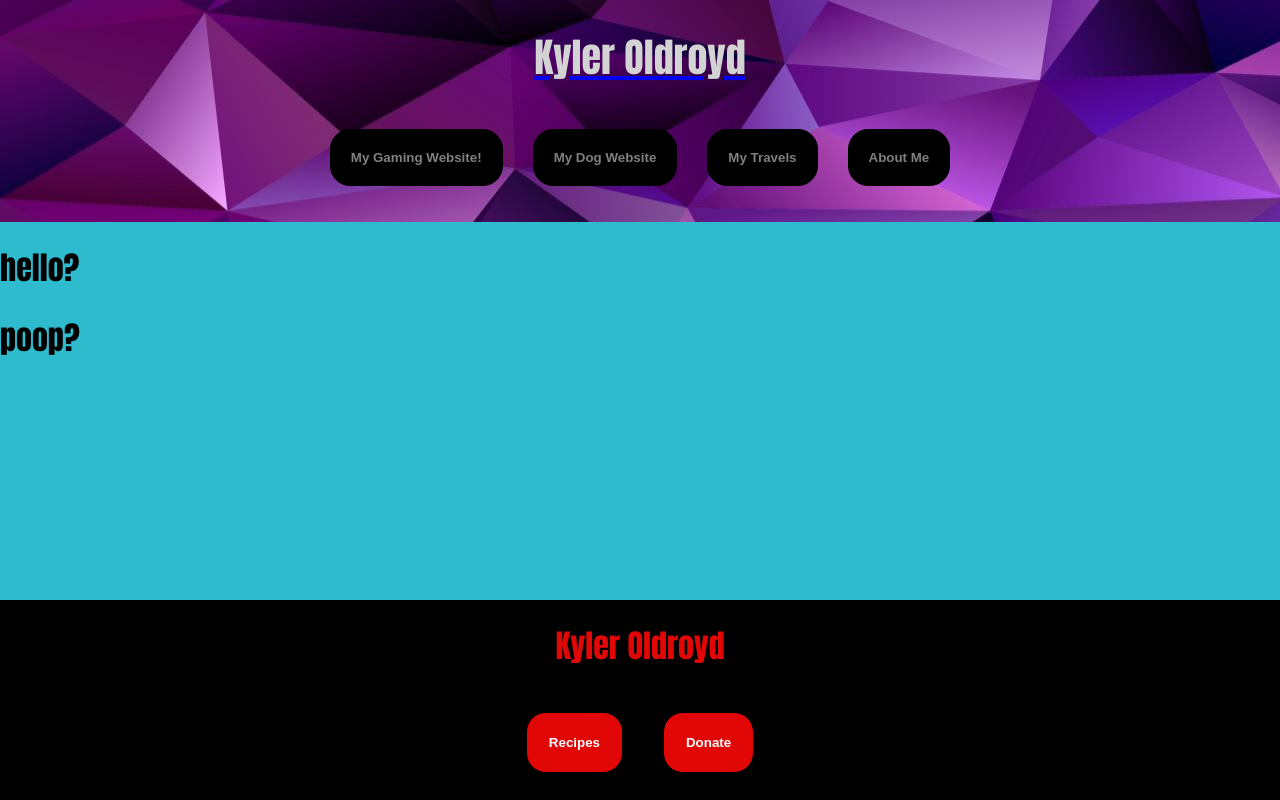
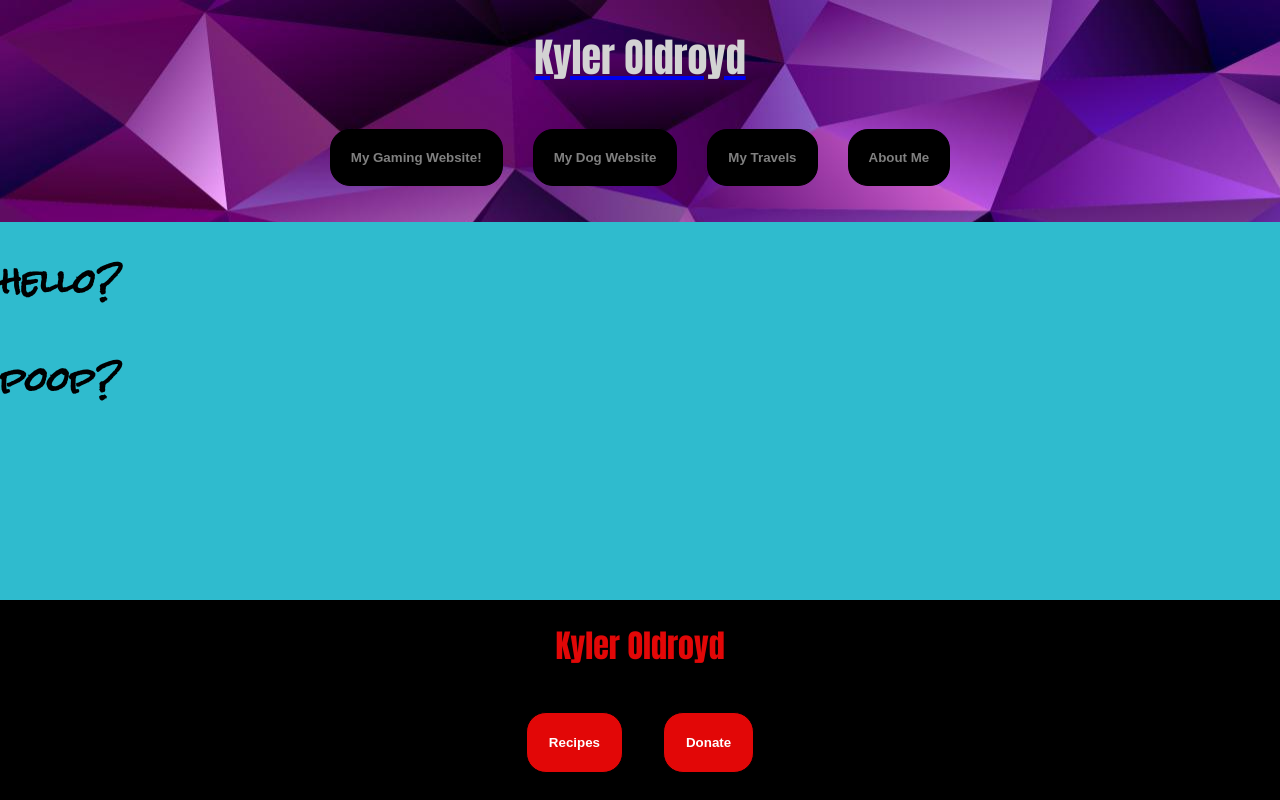
Before and after one commit to Jameson13B/kyler-oldroyd, a React (Create React App) app: page / in a window 1280 px wide. Built offline with nearby package versions, Linux system fonts and the light colour scheme.

Commit message:
added font

```diff
--- a/public/index.html
+++ b/public/index.html
@@ -24,6 +24,7 @@
       work correctly both with client-side routing and a non-root public URL.
       Learn how to configure a non-root public URL by running `npm run build`.
     -->
+    <link href='https://fonts.googleapis.com/css?family=Rock Salt' rel='stylesheet'>
     <title>React App</title>
   </head>
   <body>
--- a/src/views/Home.css
+++ b/src/views/Home.css
@@ -0,0 +1,3 @@
+.HomePage {
+  font-family: "Rock Salt";
+}
```
